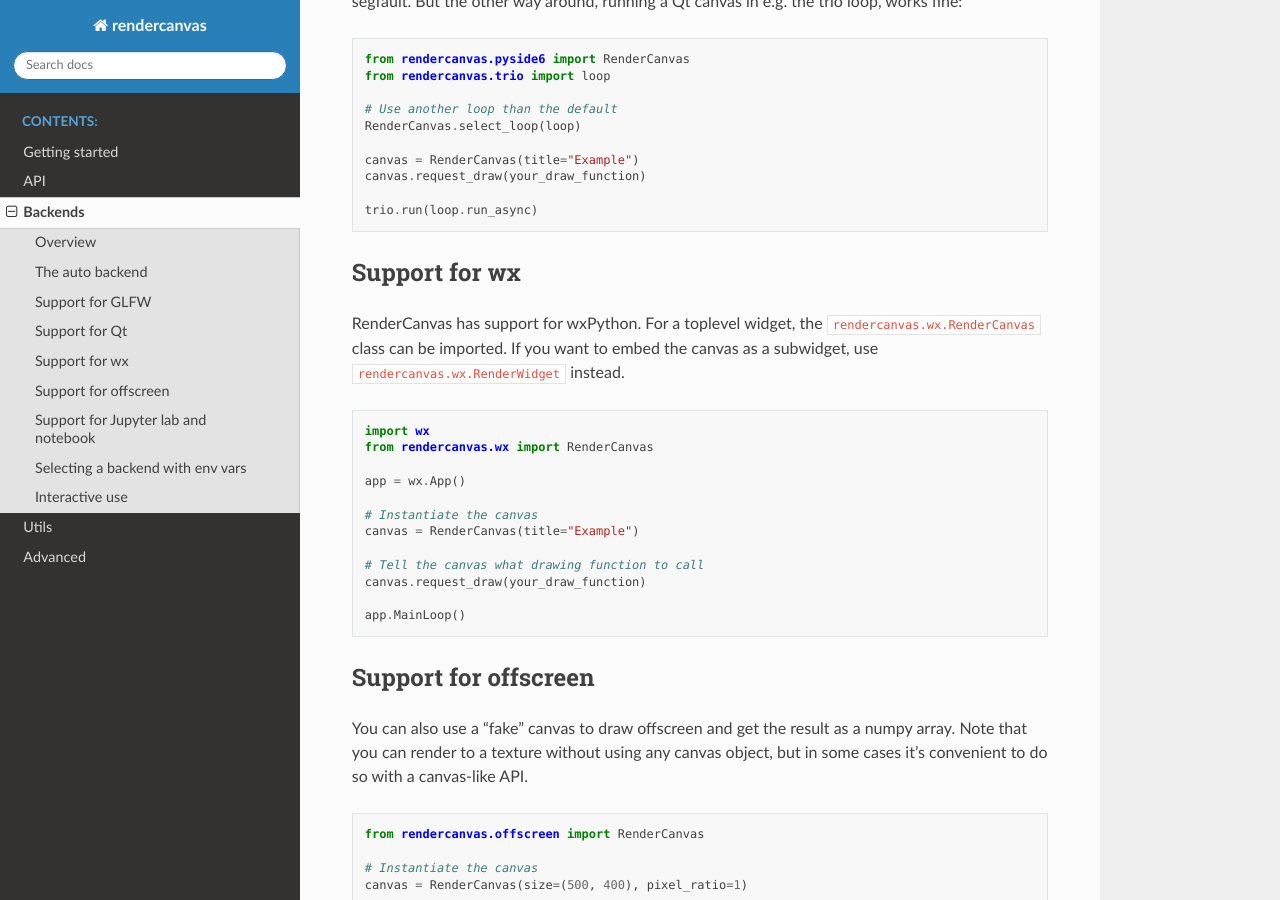
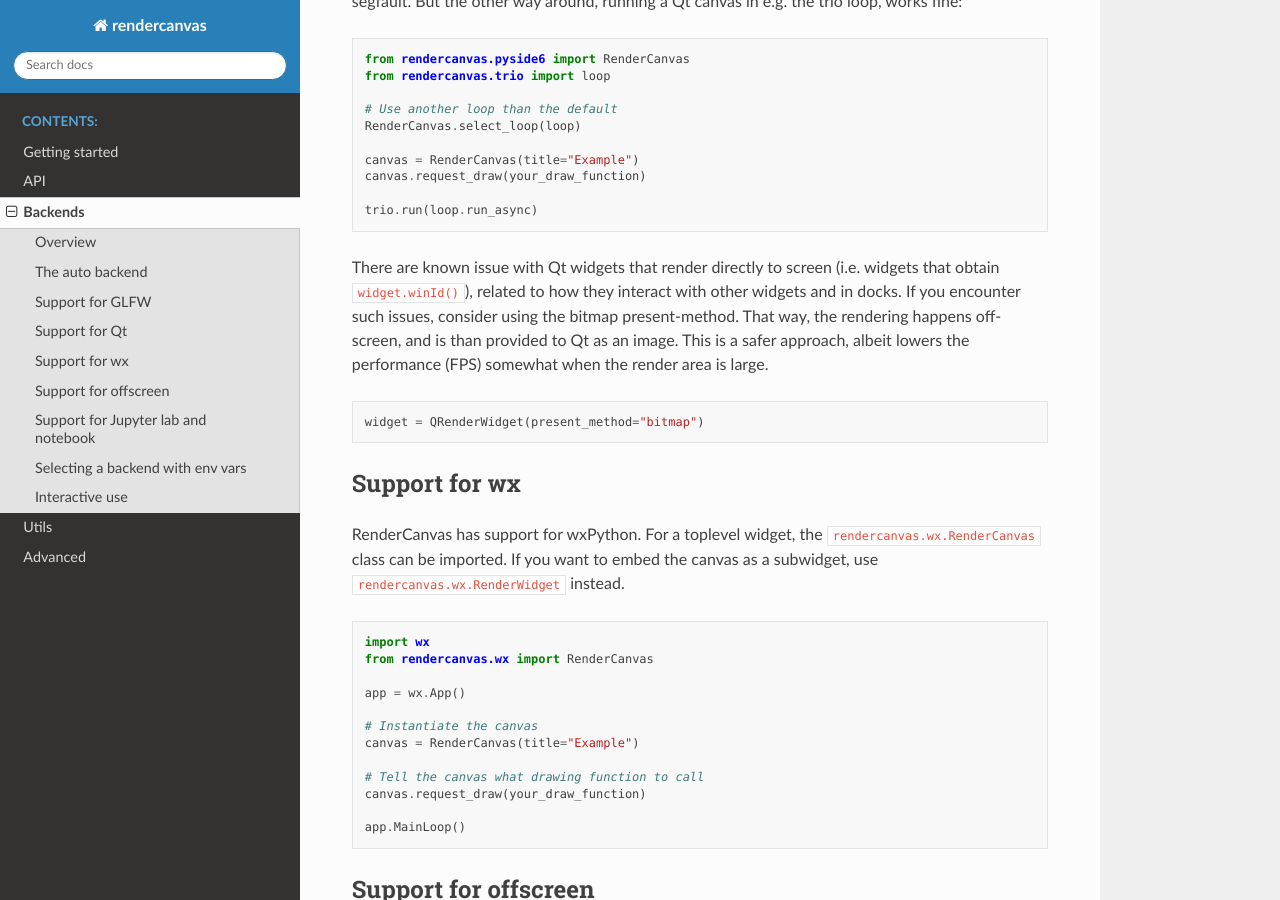
Before and after one commit to pygfx/rendercanvas, a Sphinx documentation site: the page built from docs/backends.rst, in a window 1280 px wide and 900 px high, scrolled down 3302 px. Built offline with Sphinx 7.4.7 and the Read the Docs theme 3.1.0, drawn with Linux system fonts in a browser that asks for light colours; pages that are not in the unit, such as notebooks, are missing from menus.

Commit message:
Dont get winId in qt and wx with bitmap present-method (#60)

```diff
--- a/docs/backends.rst
+++ b/docs/backends.rst
@@ -185,6 +185,17 @@ But the other way around, running a Qt canvas in e.g. the trio loop, works fine:
     trio.run(loop.run_async)
 
 
+There are known issue with Qt widgets that render directly to screen (i.e. widgets that obtain ``widget.winId()``),
+related to how they interact with other widgets and in docks.
+If you encounter such issues, consider using the bitmap present-method. That way, the rendering happens
+off-screen, and is than provided to Qt as an image. This is a safer approach, albeit lowers the performance (FPS)
+somewhat when the render area is large.
+
+.. code-block:: py
+
+    widget = QRenderWidget(present_method="bitmap")
+
+
 Support for wx
 --------------
 
```
Also changed, not shown: 2 other files.
